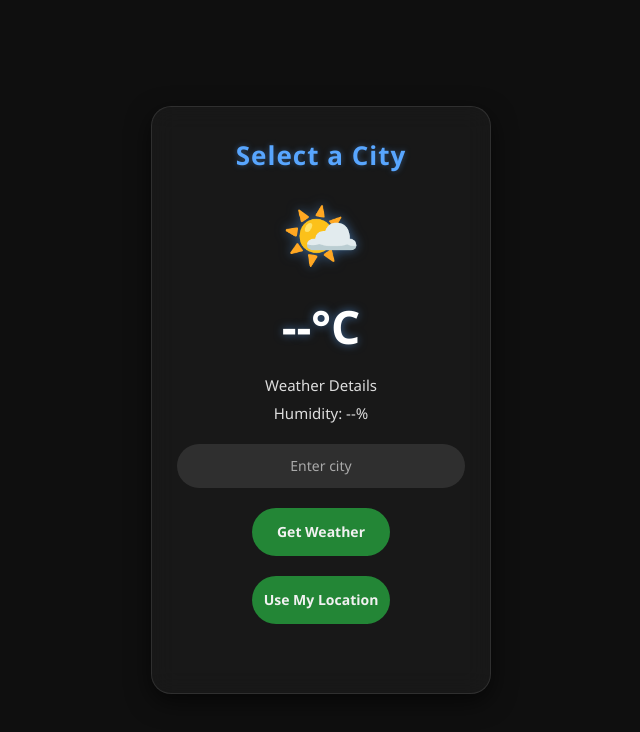
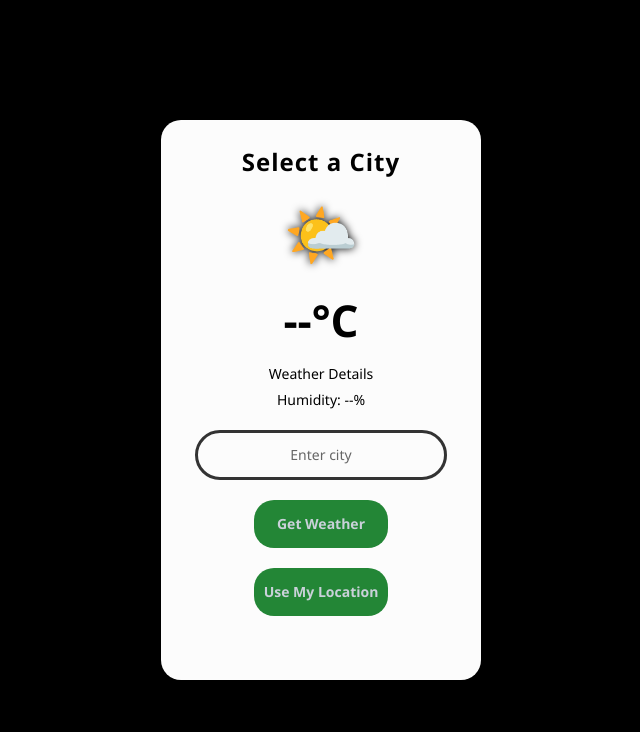
Before and after one commit to MuhammadTalha173/Weather-web, a plain HTML site: page index.html in a window 1280 px wide. Shown: the whole page, without its empty margins (319-959 px from the left). Drawn offline with nearby package versions, Linux system fonts and the light colour scheme.

Commit message:
Update style.css

```diff
--- a/style.css
+++ b/style.css
@@ -5,107 +5,103 @@ body {
   display: flex;
   justify-content: center;
   align-items: center;
-  background: #0f0f0f;
+  background: #000000;
   font-family: 'Segoe UI', Tahoma, Geneva, Verdana, sans-serif;
-  color: #fff;
+  color: #e1e1e1;
 }
 
 /* Main weather card */
 .weather-card {
-  background: rgba(30, 30, 30, 0.6);
-  backdrop-filter: blur(12px);
+  background: #fcfcfc;
   border-radius: 20px;
-  width: 340px;
-  padding: 30px 25px;
-  box-shadow: 0 8px 25px rgba(0, 0, 0, 0.6);
+  width: 320px;
+  padding: 25px 20px;
+  box-shadow: 0 0 15px rgba(0,0,0,0.8);
   text-align: center;
-  color: #ffffff;
+  color: #e1e1e1;
   transition: background-image 0.5s ease-in-out;
-
-  background-size: cover;
-  background-position: center;
-  background-repeat: no-repeat;
-  border: 1px solid rgba(255, 255, 255, 0.1);
 }
 
 /* City Name */
 .city {
-  font-size: 26px;
-  font-weight: bold;
-  margin-bottom: 12px;
+  font-size: 24px;
+  font-weight: 700;
+  margin-bottom: 10px;
   letter-spacing: 1px;
-  color: #58a6ff;
-  text-shadow: 0 0 6px rgba(88, 166, 255, 0.4);
+  color: #000000;
+
 }
 
 /* Weather Icon */
 .weather-icon {
-  font-size: 64px;
-  margin: 14px 0;
+  font-size: 60px;
+  margin: 12px 0;
   user-select: none;
-  filter: drop-shadow(0 0 6px #58a6ff88);
+  filter: drop-shadow(0 0 4px #000000);
 }
 
 /* Temperature */
 .temp {
-  font-size: 46px;
+  font-size: 44px;
   font-weight: 700;
-  margin: 10px 0 16px;
-  color: #ffffff;
-  text-shadow: 0 0 10px #58a6ff88;
+  margin: 8px 0 12px;
+  color: #000000;
+  text-shadow: #222;
+
 }
 
 /* Details text */
 .details {
-  font-size: 15px;
+  font-size: 14px;
   margin-top: 6px;
-  color: #dddddd;
+  color: #000000;
   text-transform: capitalize;
+
 }
 
 /* Input field styling */
 #cityInput {
-  width: 100%;
-  padding: 12px 16px;
+  width: 90%;
+  padding: 12px 3px;
   font-size: 14px;
-  border-radius: 30px;
-  border: none;
+  border-radius: 40px;
+  border: 3px solid #333;
   outline: none;
   margin-top: 20px;
-  background-color: rgba(255, 255, 255, 0.1);
-  color: #fff;
-  text-align: center;
-  transition: background-color 0.3s ease, border 0.3s ease;
+  background-color: #22222200;
+  color: #000000;
+  transition: border-color 0.3s ease;
 }
 
 #cityInput::placeholder {
-  color: #aaa;
+    text-align: center;
+  color: #666;
 }
 
 #cityInput:focus {
-  background-color: rgba(255, 255, 255, 0.2);
-  border: 1px solid #58a6ff;
+  border-color: #58a6ff;
 }
 
-/* Buttons */
+/* Container for buttons to align side by side */
 .weather-card > button {
   width: 48%;
   padding: 14px 0;
   margin: 20px 1% 0 1%;
   border: none;
-  border-radius: 30px;
+  border-radius: 20px;
   background: #238636;
-  color: #f1f1f1;
-  font-weight: 600;
+  color: #c9d1d9;
+  font-weight: 700;
   cursor: pointer;
   font-size: 14px;
-  transition: background 0.3s ease, transform 0.2s ease;
+  box-shadow: none; /* shadow removed */
+  transition: background 0.3s ease;
 }
 
 .weather-card > button:hover {
   background: #2ea043;
   color: #ffffff;
-  transform: scale(1.03);
+  box-shadow: none;
 }
 
 /* Error message */
@@ -113,7 +109,7 @@ body {
   margin-top: 15px;
   color: #ff6b6b;
   font-weight: 700;
-  text-shadow: 0 0 6px #ff6b6b88;
+  text-shadow: 0 0 6px #ff6b6b;
   min-height: 24px;
   text-align: center;
 }
```
